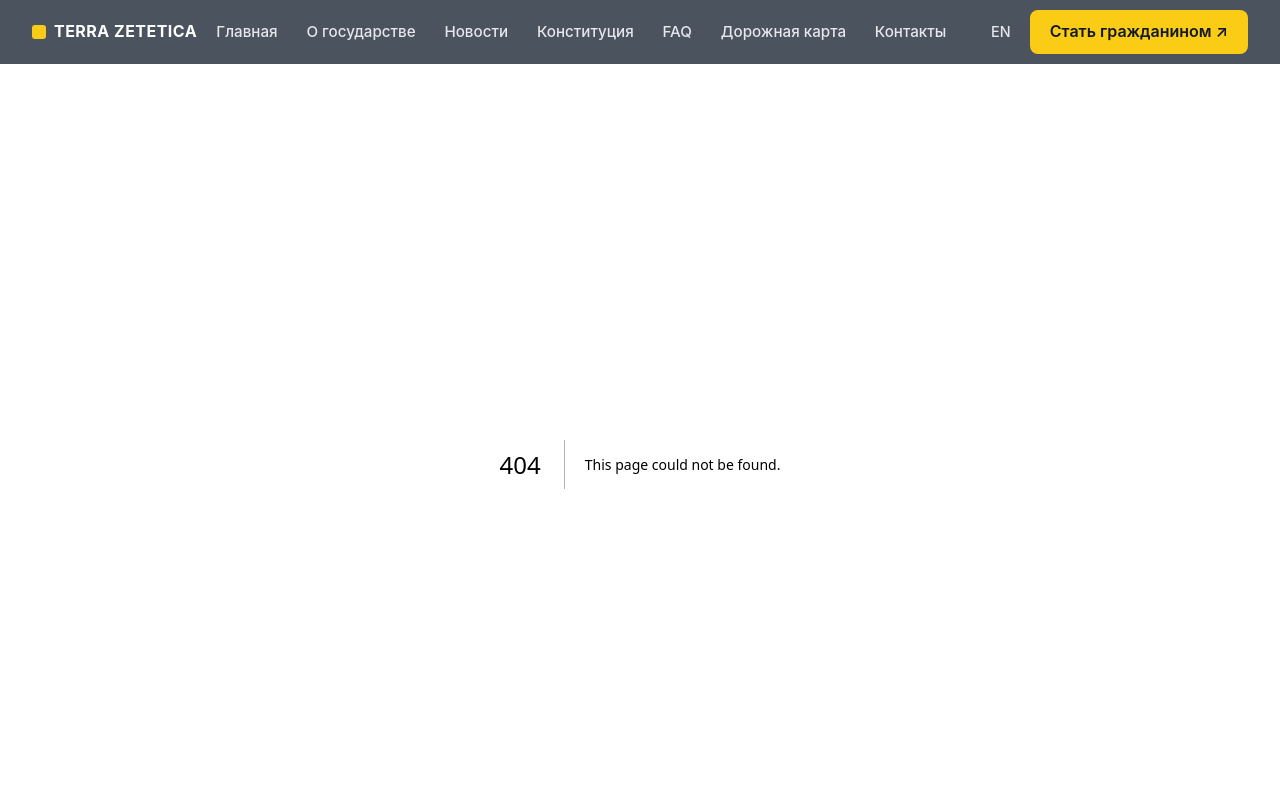
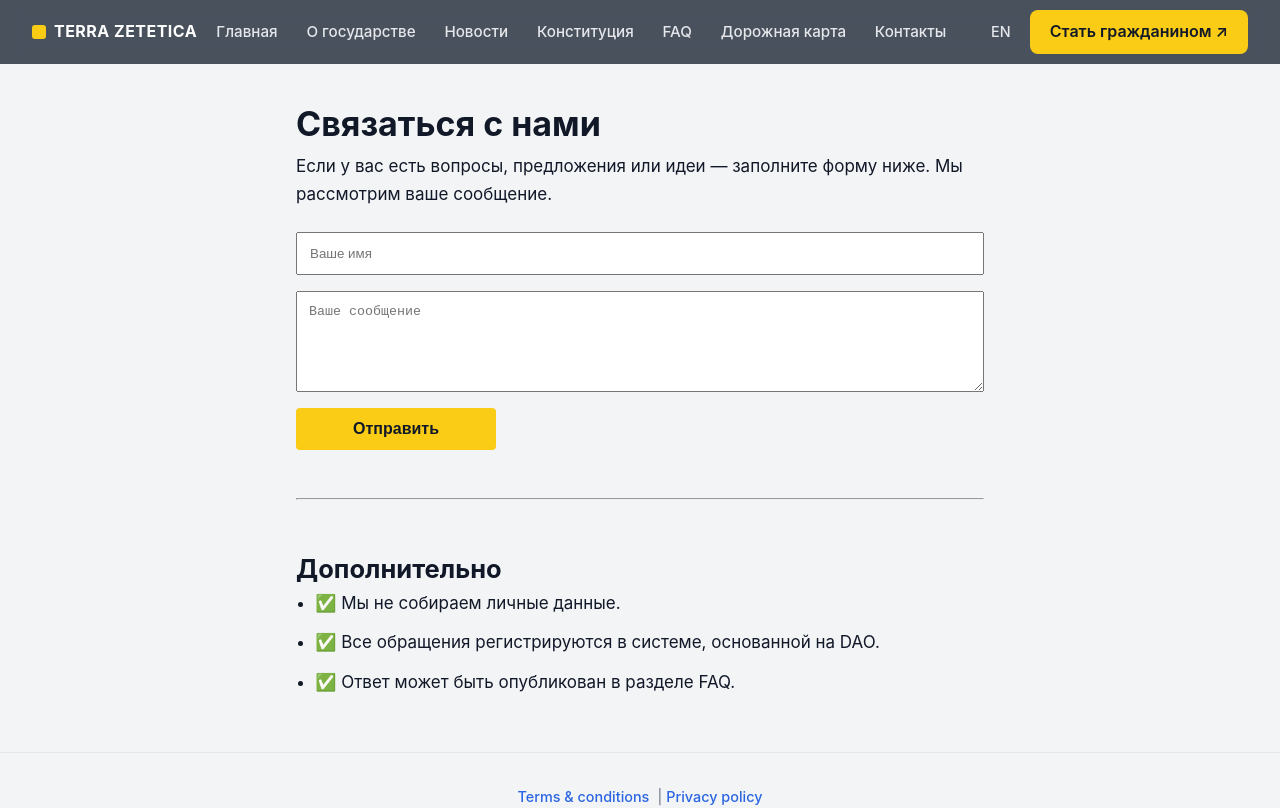
Before and after one commit to kardinalmarkov/terra-zetetica, a Next.js app: page /contacts in a window 1280 px wide. Before the commit this address had no page. Shown: the top 808 px of the page. Built offline with nearby package versions, Linux system fonts and the light colour scheme.

Commit message:
Create contacts.js

```diff
--- /dev/null
+++ b/pages/contacts.js
@@ -0,0 +1,44 @@
+import Head from 'next/head';
+import { useState } from 'react';
+
+export default function Contact() {
+  const [submitted, setSubmitted] = useState(false);
+
+  const handleSubmit = (e) => {
+    e.preventDefault();
+    setSubmitted(true); // Заглушка, без отправки email
+  };
+
+  return (
+    <>
+      <Head>
+        <title>Контакты | Terra Zetetica</title>
+      </Head>
+
+      <main className="wrapper" style={{ maxWidth: '720px', margin: '0 auto', padding: '2rem 1rem' }}>
+        <h1>Связаться с нами</h1>
+
+        <p>Если у вас есть вопросы, предложения или идеи — заполните форму ниже. Мы рассмотрим ваше сообщение.</p>
+
+        {!submitted ? (
+          <form onSubmit={handleSubmit} style={{ display: 'flex', flexDirection: 'column', gap: '1rem', marginTop: '1.5rem' }}>
+            <input type="text" name="name" placeholder="Ваше имя" required style={{ padding: '0.75rem' }} />
+            <textarea name="message" placeholder="Ваше сообщение" rows={5} required style={{ padding: '0.75rem' }} />
+            <button type="submit" className="btn primary" style={{ maxWidth: '200px' }}>Отправить</button>
+          </form>
+        ) : (
+          <p style={{ marginTop: '2rem', fontWeight: '600' }}>Спасибо! Ваше сообщение отправлено в Zететическую Сеть.</p>
+        )}
+
+        <hr style={{ margin: '3rem 0' }} />
+
+        <h2>Дополнительно</h2>
+        <ul style={{ paddingLeft: '1.2rem', lineHeight: '1.6' }}>
+          <li>✅ Мы не собираем личные данные.</li>
+          <li>✅ Все обращения регистрируются в системе, основанной на DAO.</li>
+          <li>✅ Ответ может быть опубликован в разделе FAQ.</li>
+        </ul>
+      </main>
+    </>
+  );
+}
```
